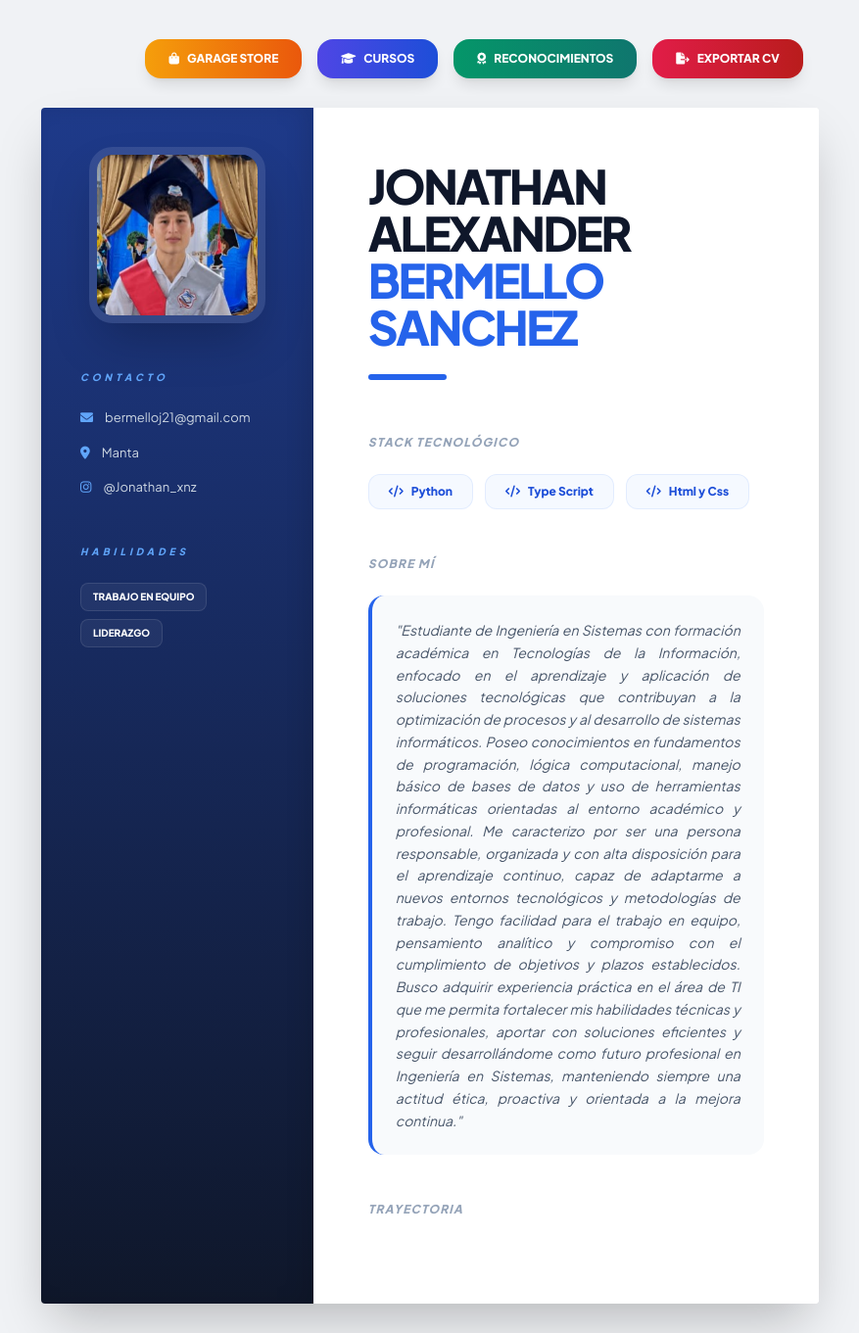
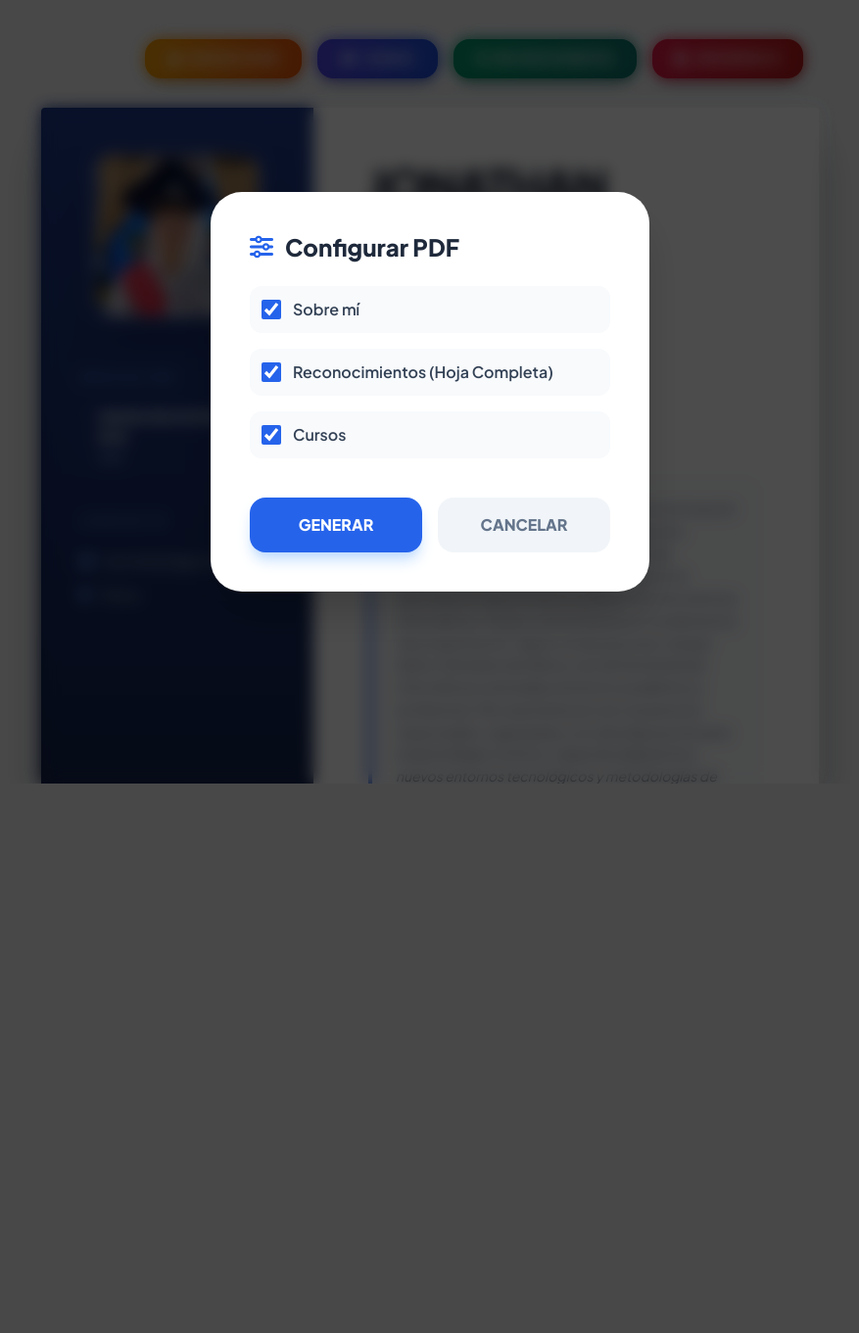
Before and after one commit to JABS34/hojadevida, a Django app: page /perfil/jabs6393/ in a window 1280 px wide, after a click on "EXPORTAR CV". Shown: the whole page at 98% size, without its empty margins (201-1078 px from the left). After the commit the page ends 800 px from the top, so only its background shows below. Run offline with Django 5.2, Linux system fonts and the light colour scheme; data comes from the database, SQL or seed files in the repository; data that the repository does not hold is empty; some libraries are stand-ins or nearby versions.

Commit message:
Update profile_cv.html

```diff
--- a/tasks/templates/profile_cv.html
+++ b/tasks/templates/profile_cv.html
@@ -12,37 +12,11 @@
     <style>
         body { font-family: 'Plus Jakarta Sans', sans-serif; background-color: #f0f2f5; }
         .cv-page { width: 210mm; min-height: 297mm; margin: 30px auto; background: white; box-shadow: 0 25px 50px -12px rgba(0,0,0,0.25); display: flex; border-radius: 4px; overflow: hidden; }
-
-        .aside-bg {
-            background: linear-gradient(180deg, #1e3a8a 0%, #0f172a 100%);
-            width: 35%;
-            color: white;
-            box-shadow: inset -10px 0 20px rgba(0,0,0,0.1);
-        }
-
-        .profile-photo {
-            width: 180px; height: 180px;
-            border: 8px solid rgba(255,255,255,0.1);
-            transition: all 0.5s ease;
-            object-fit: cover;
-        }
-        .profile-photo:hover { transform: rotate(3deg) scale(1.05); border-color: #3b82f6; }
-
-        .btn-modern {
-            transition: all 0.3s cubic-bezier(0.4, 0, 0.2, 1);
-            transform: translateY(0);
-        }
+        .aside-bg { background: linear-gradient(180deg, #1e3a8a 0%, #0f172a 100%); width: 35%; color: white; }
+        .profile-photo { width: 180px; height: 180px; border: 8px solid rgba(255,255,255,0.1); transition: all 0.5s ease; object-fit: cover; }
+        .btn-modern { transition: all 0.3s cubic-bezier(0.4, 0, 0.2, 1); }
         .btn-modern:hover { transform: translateY(-3px); filter: brightness(1.1); box-shadow: 0 10px 15px -3px rgba(0,0,0,0.2); }
-
-        .lang-card {
-            background: rgba(59, 130, 246, 0.05);
-            border: 1px solid rgba(59, 130, 246, 0.1);
-            transition: all 0.3s ease;
-        }
-        .lang-card:hover { background: #3b82f6; color: white !important; transform: scale(1.05); }
-
-        .section-line { height: 4px; width: 40px; background: #3b82f6; border-radius: 2px; margin-bottom: 1rem; }
-
+        .modal-blur { backdrop-filter: blur(8px); background: rgba(0,0,0,0.7); }
         @media print { .no-print { display: none !important; } .cv-page { margin: 0; box-shadow: none; width: 100%; } }
     </style>
 </head>
@@ -65,7 +39,7 @@
         </button>
     </div>
 
-    <div class="cv-page animate__animated animate__zoomIn">
+    <div class="cv-page">
         <aside class="aside-bg p-10 space-y-12">
             <div class="flex justify-center">
                 <div class="profile-photo rounded-3xl overflow-hidden shadow-2xl">
@@ -75,24 +49,22 @@
             </div>
 
             <section class="animate__animated animate__fadeInLeft animate__delay-1s">
-                <h3 class="text-[10px] font-black tracking-[0.4em] uppercase text-blue-400 mb-6 italic">Contacto</h3>
-                <div class="space-y-4 text-[13px] text-slate-300">
-                    <p class="flex items-center gap-3"><i class="fas fa-envelope text-blue-400"></i> {{ user_viewed.email }}</p>
-                    <p class="flex items-center gap-3"><i class="fas fa-map-marker-alt text-blue-400"></i> {{ perfil.direcciondomiciliaria|default:"Ecuador" }}</p>
-                    {% if perfil.instagram %}
-                    <p class="flex items-center gap-3"><i class="fab fa-instagram text-blue-400"></i> @{{ perfil.instagram }}</p>
-                    {% endif %}
+                <h3 class="text-[10px] font-black tracking-[0.4em] uppercase text-blue-400 mb-6 italic">Educación</h3>
+                <div class="space-y-6">
+                    {% for estudio in estudios %}
+                    <div class="border-l border-blue-500/30 pl-4">
+                        <p class="text-[13px] font-bold text-white uppercase">{{ estudio.institucion }}</p>
+                        <p class="text-[11px] text-blue-300 font-semibold mt-1">{{ estudio.fecha_graduacion|date:"Y" }}</p>
+                    </div>
+                    {% endfor %}
                 </div>
             </section>
 
             <section class="animate__animated animate__fadeInLeft animate__delay-2s">
-                <h3 class="text-[10px] font-black tracking-[0.4em] uppercase text-blue-400 mb-6 italic">Habilidades</h3>
-                <div class="flex flex-wrap gap-2">
-                    {% for hab in habilidades %}
-                    <span class="text-[10px] font-bold uppercase bg-white/5 border border-white/10 px-3 py-1.5 rounded-lg">
-                        {{ hab.nombre }}
-                    </span>
-                    {% endfor %}
+                <h3 class="text-[10px] font-black tracking-[0.4em] uppercase text-blue-400 mb-6 italic">Contacto</h3>
+                <div class="space-y-4 text-[13px] text-slate-300">
+                    <p class="flex items-center gap-3"><i class="fas fa-envelope text-blue-400"></i> {{ user_viewed.email }}</p>
+                    <p class="flex items-center gap-3"><i class="fas fa-map-marker-alt text-blue-400"></i> {{ perfil.direcciondomiciliaria|default:"Manta" }}</p>
                 </div>
             </section>
         </aside>
@@ -100,39 +72,26 @@
         <main class="w-[65%] p-14 bg-white">
             <header class="mb-14">
                 <h1 class="text-5xl font-extrabold text-slate-900 tracking-tighter uppercase leading-none">
-                    {{ perfil.nombres }}<br>
-                    <span class="text-blue-600">{{ perfil.apellidos }}</span>
+                    {{ perfil.nombres }}<br><span class="text-blue-600">{{ perfil.apellidos }}</span>
                 </h1>
                 <div class="h-1.5 w-20 bg-blue-600 mt-6 rounded-full"></div>
             </header>
 
             <section class="mb-12">
-                <h2 class="text-xs font-black text-slate-400 uppercase tracking-widest mb-6 italic">Stack Tecnológico</h2>
-                <div class="flex flex-wrap gap-3">
-                    {% for lang in lenguajes %}
-                    <span class="lang-card text-[12px] font-bold text-blue-700 px-5 py-2 rounded-xl flex items-center gap-2">
-                        <i class="fas fa-code"></i> {{ lang.nombre }}
-                    </span>
-                    {% endfor %}
-                </div>
-            </section>
-
-            <section class="mb-12">
                 <h2 class="text-xs font-black text-slate-400 uppercase tracking-widest mb-6 italic">Sobre Mí</h2>
-                <div class="p-6 bg-slate-50 rounded-2xl border-l-4 border-blue-600 text-slate-600 text-[14px] leading-relaxed italic text-justify">
+                <div class="p-6 bg-slate-50 rounded-2xl border-l-4 border-blue-600 text-slate-600 text-[14px] leading-relaxed italic">
                     "{{ perfil.descripcionperfil }}"
                 </div>
             </section>
 
             <section>
-                <h2 class="text-xs font-black text-slate-400 uppercase tracking-widest mb-8 italic">Trayectoria</h2>
+                <h2 class="text-xs font-black text-slate-400 uppercase tracking-widest mb-8 italic">Experiencia</h2>
                 <div class="space-y-10">
                     {% for exp in experiencias %}
-                    <div class="relative pl-8 group">
-                        <div class="absolute left-0 top-0 h-full w-0.5 bg-slate-100 group-hover:bg-blue-200 transition-colors"></div>
+                    <div class="relative pl-8">
                         <div class="absolute -left-1.5 top-1.5 w-3.5 h-3.5 rounded-full bg-blue-600 border-4 border-white shadow-sm"></div>
                         <h3 class="font-bold text-slate-800 text-[17px]">{{ exp.puesto }}</h3>
-                        <p class="text-blue-600 text-[11px] font-black uppercase tracking-wider mb-2">{{ exp.empresa }}</p>
+                        <p class="text-blue-600 text-[11px] font-black uppercase mb-2">{{ exp.empresa }}</p>
                         <p class="text-slate-500 text-[13px]">{{ exp.descripcion }}</p>
                     </div>
                     {% endfor %}
@@ -141,18 +100,75 @@
         </main>
     </div>
 
+    <div id="modalPDF" class="fixed inset-0 modal-blur hidden z-[100] flex items-center justify-center p-4 no-print">
+        <div class="bg-white rounded-[2rem] p-10 max-w-md w-full shadow-2xl animate__animated animate__zoomIn">
+            <h2 class="text-2xl font-extrabold mb-6 text-slate-800 flex items-center gap-3">
+                <i class="fas fa-sliders-h text-blue-600"></i> Configurar PDF
+            </h2>
+            <div class="grid grid-cols-1 gap-4">
+                <label class="flex items-center gap-3 p-3 bg-slate-50 rounded-xl cursor-pointer hover:bg-blue-50 transition">
+                    <input type="checkbox" id="check_sobre_mi" checked class="w-5 h-5 accent-blue-600">
+                    <span class="font-semibold text-slate-700">Sobre mí</span>
+                </label>
+                <label class="flex items-center gap-3 p-3 bg-slate-50 rounded-xl cursor-pointer hover:bg-blue-50 transition">
+                    <input type="checkbox" id="check_reconocimientos" checked class="w-5 h-5 accent-blue-600">
+                    <span class="font-semibold text-slate-700">Reconocimientos (Hoja Completa)</span>
+                </label>
+                <label class="flex items-center gap-3 p-3 bg-slate-50 rounded-xl cursor-pointer hover:bg-blue-50 transition">
+                    <input type="checkbox" id="check_cursos" checked class="w-5 h-5 accent-blue-600">
+                    <span class="font-semibold text-slate-700">Cursos</span>
+                </label>
+            </div>
+            <div class="mt-10 flex gap-4">
+                <button onclick="generarPDF()" class="flex-1 bg-blue-600 text-white py-4 rounded-2xl font-bold hover:bg-blue-700 shadow-lg shadow-blue-200 transition">GENERAR</button>
+                <button onclick="closeModal('modalPDF')" class="flex-1 bg-slate-100 text-slate-500 py-4 rounded-2xl font-bold">CANCELAR</button>
+            </div>
+        </div>
+    </div>
+
+    <div id="modalCert" class="fixed inset-0 modal-blur hidden z-[100] flex items-center justify-center p-6 no-print">
+        <div class="bg-white rounded-[2rem] w-full max-w-4xl max-h-[80vh] overflow-hidden flex flex-col shadow-2xl">
+            <div class="p-8 border-b flex justify-between items-center">
+                <h2 class="text-2xl font-extrabold text-slate-800 uppercase italic tracking-tighter">Mis Certificaciones</h2>
+                <button onclick="closeModal('modalCert')" class="text-3xl text-slate-400 hover:text-red-500">&times;</button>
+            </div>
+            <div class="p-8 overflow-y-auto grid grid-cols-2 md:grid-cols-3 gap-6">
+                {% for cert in certificados %}
+                    <div class="group cursor-pointer" onclick="zoomImagen('{{ cert.imagen.url }}', '{{ cert.titulo }}')">
+                        <img src="{{ cert.imagen.url }}" class="rounded-xl shadow-md group-hover:scale-105 transition duration-300">
+                        <p class="mt-3 text-[10px] font-bold text-center text-slate-500 uppercase">{{ cert.titulo }}</p>
+                    </div>
+                {% endfor %}
+            </div>
+        </div>
+    </div>
+
     <script>
         function openModal(id) {
-            const el = document.getElementById(id);
-            el.classList.remove('hidden');
-            el.classList.add('animate__animated', 'animate__fadeIn');
+            const m = document.getElementById(id);
+            m.classList.remove('hidden');
             document.body.style.overflow = 'hidden';
         }
         function closeModal(id) {
             document.getElementById(id).classList.add('hidden');
-            if (id !== 'visorZoom') document.body.style.overflow = 'auto';
+            document.body.style.overflow = 'auto';
         }
-        // ... mantener tus otras funciones generarPDF y zoomImagen
+        function generarPDF() {
+            const params = {
+                sobre_mi: document.getElementById('check_sobre_mi').checked,
+                reconocimientos: document.getElementById('check_reconocimientos').checked,
+                cursos: document.getElementById('check_cursos').checked,
+                experiencia: true,
+                habilidades: true,
+                lenguajes: true
+            };
+            const query = Object.keys(params).map(k => k + '=' + params[k]).join('&');
+            window.open("{% url 'export_pdf' user_viewed.username %}?" + query, '_blank');
+        }
+        function zoomImagen(url, titulo) {
+            // Aquí puedes re-usar tu visorZoom anterior si lo tienes, o simplemente abrir en pestaña nueva
+            window.open(url, '_blank');
+        }
     </script>
 </body>
 </html>
```
